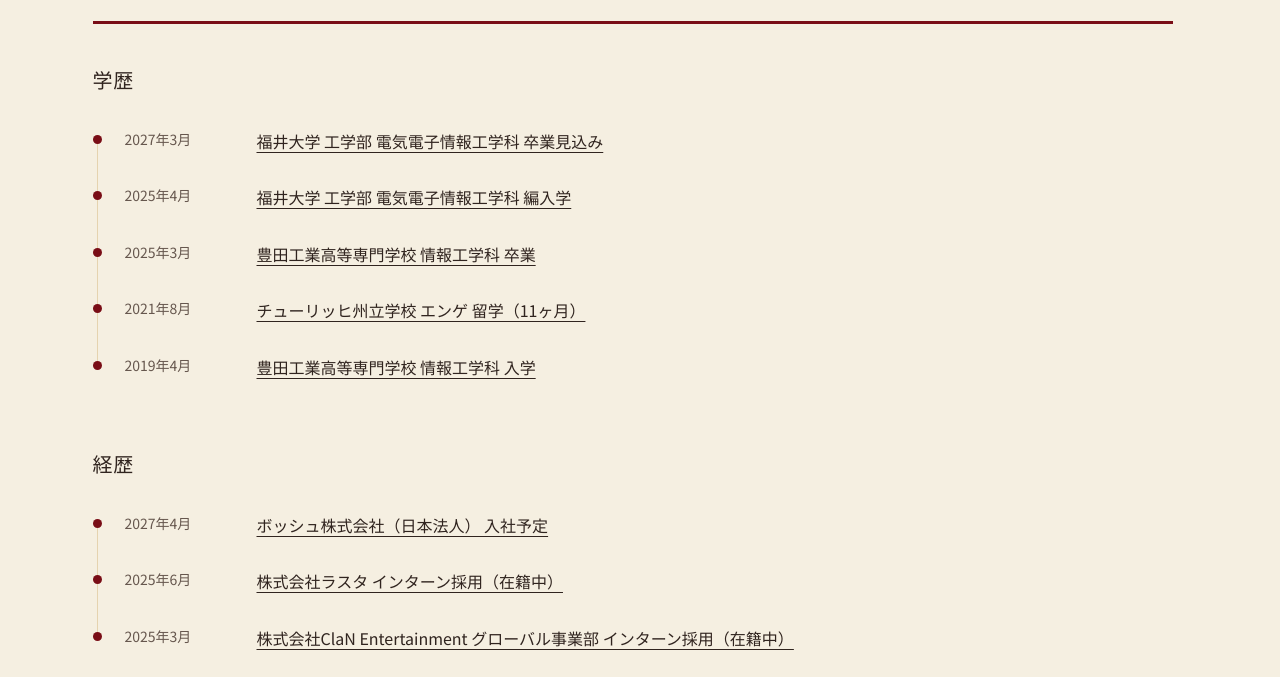
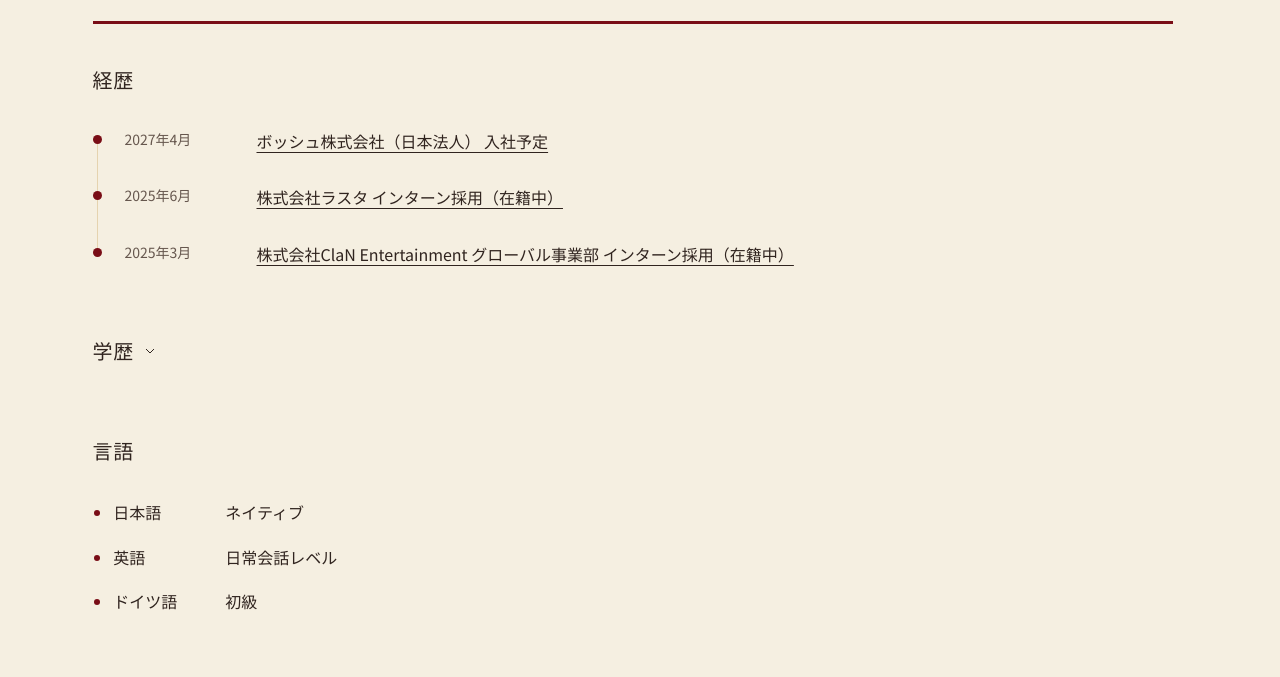
Before and after one commit to 31916/31916.github.io, a plain HTML site: page resume/index.html in a window 1280 px wide. Shown: the part 75-752 px from the top of the page. Drawn offline with nearby package versions, Linux system fonts and the light colour scheme.

Commit message:
Move education below experience and collapse it by default

```diff
--- a/css/resume.css
+++ b/css/resume.css
@@ -13,6 +13,16 @@
   font-size: 1.25rem;
   font-weight: 500;
   letter-spacing: 0.04em;
+}
+.resume-disclosure > summary {
+  justify-content: flex-start;
+  gap: 0.5rem;
+}
+.resume-disclosure > summary .resume-section-heading {
+  margin-bottom: 0;
+}
+.resume-disclosure[open] > summary {
+  margin-bottom: 1.75rem;
 }
 .resume-timeline {
   margin: 0;
@@ -150,6 +160,9 @@ html:lang(de) .qualification-entry > a {
     font-size: 1.125rem;
     margin-bottom: 1.375rem;
   }
+  .resume-disclosure[open] > summary {
+    margin-bottom: 1.375rem;
+  }
   .resume-event {
     grid-template-columns: 1fr;
     gap: 0.1875rem;
--- a/css/styles.css
+++ b/css/styles.css
@@ -45,6 +45,31 @@ button, a, input, summary { -webkit-tap-highlight-color: transparent; }
 a:focus-visible, button:focus-visible, input:focus-visible, select:focus-visible, summary:focus-visible { outline: 2px solid var(--accent); outline-offset: 4px; }
 ::selection { background: var(--mist); }
 .shell { width: min(var(--width), calc(100% - 2 * var(--gutter))); margin-inline: auto; }
+:is(.hobby-disclosure, .resume-disclosure) > summary {
+  display: flex;
+  align-items: center;
+  justify-content: space-between;
+  gap: 1rem;
+  list-style: none;
+}
+:is(.hobby-disclosure, .resume-disclosure) > summary::-webkit-details-marker {
+  display: none;
+}
+:is(.hobby-disclosure, .resume-disclosure) > summary::marker {
+  content: "";
+}
+:is(.hobby-disclosure, .resume-disclosure) > summary svg {
+  width: 1rem;
+  height: 1rem;
+  flex: 0 0 auto;
+  fill: none;
+  stroke: currentColor;
+  stroke-width: 1.5;
+  transition: transform 180ms ease;
+}
+:is(.hobby-disclosure, .resume-disclosure)[open] > summary svg {
+  transform: rotate(180deg);
+}
 .sr-only { position: absolute; width: 1px; height: 1px; padding: 0; margin: -1px; overflow: hidden; clip: rect(0,0,0,0); white-space: nowrap; border: 0; }
 .skip-link { position: fixed; top: -5rem; left: 1rem; background: var(--ink); color: var(--paper); padding: .75rem 1rem; z-index: 20; }
 .skip-link:focus { top: .75rem; }
--- a/resume/index.html
+++ b/resume/index.html
@@ -22,8 +22,8 @@
       href="https://fonts.googleapis.com/css2?family=Cormorant+Garamond:wght@400..600&family=Noto+Sans+JP:wght@400..600&display=swap"
       rel="stylesheet"
     />
-    <link rel="stylesheet" href="/css/styles.css?v=20261121-responsive" />
-    <link rel="stylesheet" href="/css/resume.css?v=20261121-responsive" />
+    <link rel="stylesheet" href="/css/styles.css?v=20261122-disclosures" />
+    <link rel="stylesheet" href="/css/resume.css?v=20261122-education" />
     <link rel="stylesheet" href="/css/cursors.css?v=5" />
     <script src="/js/scripts.js?v=20261121-clean-urls" defer></script>
     <script src="/js/i18n.js?v=20261121-clean-urls" defer></script>
@@ -66,10 +66,42 @@
       <div class="resume-content">
         <section
           class="resume-section"
+          id="experience"
+          aria-labelledby="experience-heading"
+        >
+          <h2 class="resume-section-heading" id="experience-heading">経歴</h2>
+          <ol class="resume-timeline">
+            <li class="resume-event">
+              <time class="resume-date" datetime="2027-04">2027年4月</time>
+              <p class="resume-event-name">
+                <a class="resume-inline-link" href="https://corporate.bosch.co.jp/" target="_blank" rel="noopener noreferrer">ボッシュ株式会社（日本法人） 入社予定</a>
+              </p>
+            </li>
+            <li class="resume-event">
+              <time class="resume-date" datetime="2025-06">2025年6月</time>
+              <p class="resume-event-name">
+                <a class="resume-inline-link" href="https://lasteforce.com/company.html#company-member" target="_blank" rel="noopener noreferrer">株式会社ラスタ インターン採用（在籍中）</a>
+              </p>
+            </li>
+            <li class="resume-event">
+              <time class="resume-date" datetime="2025-03">2025年3月</time>
+              <p class="resume-event-name">
+                <a class="resume-inline-link" href="https://clan-entertainment.com/" target="_blank" rel="noopener noreferrer">株式会社ClaN Entertainment グローバル事業部 インターン採用（在籍中）</a>
+              </p>
+            </li>
+          </ol>
+        </section>
+        <details
+          class="resume-section resume-disclosure"
           id="education"
           aria-labelledby="education-heading"
         >
-          <h2 class="resume-section-heading" id="education-heading">学歴</h2>
+          <summary>
+            <h2 class="resume-section-heading" id="education-heading">学歴</h2>
+            <svg viewBox="0 0 24 24" aria-hidden="true">
+              <path d="m6 9 6 6 6-6" />
+            </svg>
+          </summary>
           <ol class="resume-timeline">
             <li class="resume-event">
               <time class="resume-date" datetime="2027-03">2027年3月</time>
@@ -102,34 +134,7 @@
               </p>
             </li>
           </ol>
-        </section>
-        <section
-          class="resume-section"
-          id="experience"
-          aria-labelledby="experience-heading"
-        >
-          <h2 class="resume-section-heading" id="experience-heading">経歴</h2>
-          <ol class="resume-timeline">
-            <li class="resume-event">
-              <time class="resume-date" datetime="2027-04">2027年4月</time>
-              <p class="resume-event-name">
-                <a class="resume-inline-link" href="https://corporate.bosch.co.jp/" target="_blank" rel="noopener noreferrer">ボッシュ株式会社（日本法人） 入社予定</a>
-              </p>
-            </li>
-            <li class="resume-event">
-              <time class="resume-date" datetime="2025-06">2025年6月</time>
-              <p class="resume-event-name">
-                <a class="resume-inline-link" href="https://lasteforce.com/company.html#company-member" target="_blank" rel="noopener noreferrer">株式会社ラスタ インターン採用（在籍中）</a>
-              </p>
-            </li>
-            <li class="resume-event">
-              <time class="resume-date" datetime="2025-03">2025年3月</time>
-              <p class="resume-event-name">
-                <a class="resume-inline-link" href="https://clan-entertainment.com/" target="_blank" rel="noopener noreferrer">株式会社ClaN Entertainment グローバル事業部 インターン採用（在籍中）</a>
-              </p>
-            </li>
-          </ol>
-        </section>
+        </details>
         <section
           class="resume-section"
           id="languages"
```
Also changed, not shown: css/hobbies.css (+0 -25 lines), hobbies/index.html (+2 -2 lines).
